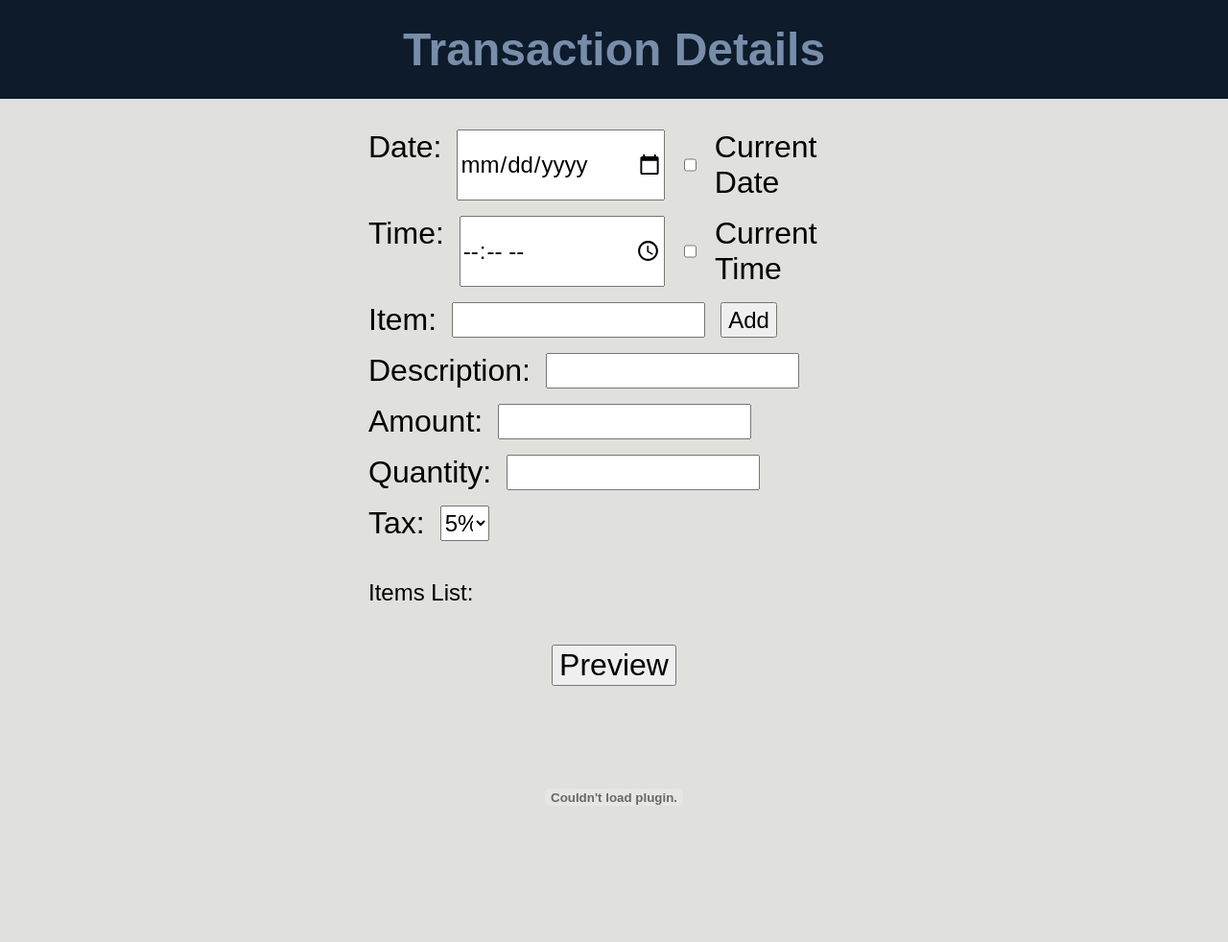
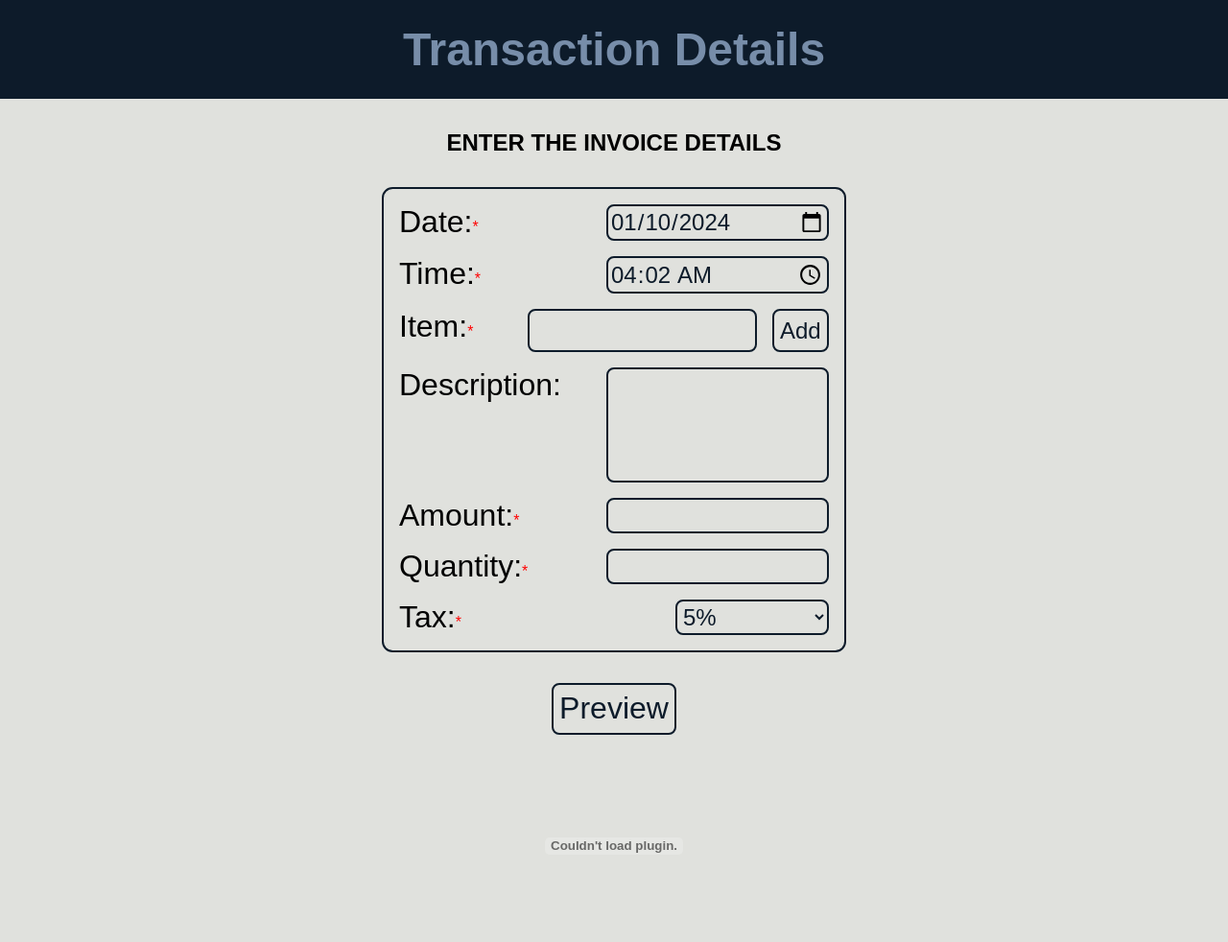
Before and after one commit to shreyas-078/invoice-generator, a Flask app: template templates/default.html in a window 1280 px wide. Shown: the whole page at 96% size. Before the commit the page ends 839 px from the top, so only its background shows below. Run offline with Flask 3, Linux system fonts and the light colour scheme; the template is opened without the code that fills it, so the values that code supplies are empty; some libraries are stand-ins or nearby versions; some web fonts are replaced.

Commit message:
Added Auto Date and Time Detection & Made Layout Changes

```diff
--- a/app.py
+++ b/app.py
@@ -1,4 +1,5 @@
 from flask import Flask, render_template, request, jsonify  # Backend Server
+from flask_wtf.csrf import CSRFError
 from reportlab.lib.pagesizes import letter  # To create a new document with a template
 from reportlab.lib import colors  # For Colors
 import os
@@ -19,10 +20,20 @@ import json  # JSON Decoding
 # Creating Flask App
 app = Flask(__name__, static_folder="static", static_url_path="/static")
 
+store_name = ""
+store_phone = ""
+store_address = ""
+store_gstin = ""
+
 
 # Reportlab Function to create paragraph
 def create_paragraph(text, style):
     return Paragraph(text, style)
+
+
+@app.errorhandler(CSRFError)
+def handle_csrf_error(e):
+    return render_template("csrf_error.html", reason=e.description), 400
 
 
 # Homepage
@@ -33,7 +44,7 @@ def home():
 
 @app.route("/generate-pdf-template-1", methods=["POST"])
 def template_1():
-    data = json.loads(request.data.decode("utf-8"))
+    data = request.get_json()
     story = []
 
     # Creating a PDF Document Template
@@ -92,8 +103,22 @@ def template_1():
     story.append(college_header_table)
 
 
-@app.route("/default", methods=["GET", "POST"])
-def default_():
+@app.route("/default", methods=["POST"])
+def default_post():
+    global store_name, store_address, store_phone, store_gstin
+    data = request.get_json()
+    store_address = data.get("address")
+    store_name = data.get("name")
+    store_phone = data.get("phNo")
+    store_gstin = data.get("gstin")
+    return jsonify({"message": "Successful Upload of Data"})
+
+
+@app.route("/default-page", methods=["GET"])
+def default_get():
+    global store_address, store_gstin, store_name, store_phone
+    if store_phone == store_gstin == store_address == store_name == "":
+        return "<h1 style='text-align: center; width:100%;'>An Error Occured, this could happen if you try to load the default page without providing store details.<h1>"
     return render_template("default.html")
 
 
--- a/static/css/default-style.css
+++ b/static/css/default-style.css
@@ -25,7 +25,10 @@ body {
   flex-direction: column;
   align-items: flex-start;
   gap: 1rem;
-  width: 40vw;
+  width: 35vw;
+  border: 2px solid var(--heading-bg);
+  border-radius: 0.7rem;
+  padding: 1rem;
 }
 
 h1 {
@@ -43,11 +46,20 @@ h1 {
   cursor: text;
 }
 
+h2 {
+  margin: 0;
+}
+
+textarea {
+  resize: none;
+}
+
 .permanent-field-container {
   display: flex;
   flex-direction: row;
   gap: 1rem;
   width: 100%;
+  justify-content: space-between;
 }
 
 .all-inputs {
@@ -77,13 +89,58 @@ h1 {
   font-size: 1.5rem;
 }
 
+.item-input-container {
+  display: flex;
+  flex-direction: row;
+  justify-content: flex-end;
+  gap: 1rem;
+}
+
+#date-selector,
+#time,
+#item,
+#description,
+#amount,
+#quantity,
+#tax {
+  background-color: transparent;
+  padding: 2px;
+  border: 2px solid var(--heading-bg);
+  border-radius: 0.5rem;
+  color: var(--heading-bg);
+}
+
+#tax {
+  width: 10rem;
+}
+
+#item {
+  width: 65%;
+}
+
 .tax-input {
   font-size: 1.5rem;
   width: 10%;
 }
 
 button {
+  background-color: transparent;
   cursor: pointer;
+  padding: 0.4rem;
+  border: 2px solid var(--heading-bg);
+  border-radius: 0.5rem;
+  color: var(--heading-bg);
+  transition: all 0.3s;
+}
+
+button:hover {
+  background-color: var(--heading-bg);
+  color: var(--body-bg);
+}
+
+.important {
+  color: red;
+  font-size: 1rem;
 }
 
 .invisible {
--- a/static/css/style.css
+++ b/static/css/style.css
@@ -127,6 +127,11 @@ label:hover {
   margin: 0;
 }
 
+.important {
+  color: red;
+  font-size: 1rem;
+}
+
 .invisible {
   display: none;
 }
--- a/static/js/default-script.js
+++ b/static/js/default-script.js
@@ -1,5 +1,44 @@
 const addButton = document.getElementById("add");
 const itemList = document.getElementById("list-of-items");
+const dateSelector = document.getElementById("date-selector");
+const addItemButton = document.getElementById("add");
+const timeSelector = document.getElementById("time");
+
+const date = new Date();
+
+let currentDate;
+
+let day = date.getDate();
+let month = date.getMonth();
+let year = date.getFullYear();
+
+if (month < 10) {
+  if (date < 10) {
+    currentDate = `${year}-0${month}-0${day}`;
+  } else {
+    currentDate = `${year}-0${month}-${day}`;
+  }
+} else if (date < 10) {
+  currentDate = `${year}-${month}-0${day}`;
+}
+
+dateSelector.value = currentDate;
+
+const hour = date.getHours();
+const min = date.getMinutes();
+let time;
+
+if (hour < 10) {
+  if (min < 10) {
+    time = `0${hour}:0${min}:00`;
+  } else {
+    time = `0${hour}:${min}:00`;
+  }
+} else if (min < 10) {
+  time = `${hour}:0${min}:00`;
+}
+
+timeSelector.value = time;
 
 function displayList() {
   if (itemList.classList.contains("invisible")) {
--- a/templates/default.html
+++ b/templates/default.html
@@ -5,50 +5,50 @@
   <meta charset="UTF-8">
   <meta name="viewport" content="width=device-width, initial-scale=1.0">
   <link rel="stylesheet" href="{{ url_for('static', filename='css/default-style.css') }}">
+  <script src="{{ url_for('static', filename='js/default-script.js') }}" defer></script>
   <title>Invoice Generator</title>
 </head>
 
 <body>
   <h1>Transaction Details</h1>
+  <h2>ENTER THE INVOICE DETAILS</h2>
   <div id="main-div">
 
     <div class="permanent-field-container">
-      <label for="date" class="all-labels">Date: </label>
-      <input type="date" name="date" id="date" class="all-inputs">
-      <input type="checkbox" name="current-datecheck" id="datecheck">
-      <label for="current-datecheck" class="all-labels">Current Date</label>
+      <label for="date" class="all-labels">Date:<span class="important">*</span></label>
+      <input type="date" name="date" id="date-selector" class="all-inputs">
     </div>
 
     <div class="permanent-field-container">
-      <label for="time" class="all-labels">Time: </label>
+      <label for="time" class="all-labels">Time:<span class="important">*</span></label>
       <input type="time" name="time" id="time" class="all-inputs">
-      <input type="checkbox" name="current-timecheck" id="timecheck">
-      <label for="current-timecheck" class="all-labels">Current Time</label>
     </div>
 
     <div class="permanent-field-container">
-      <label for="item" class="all-labels">Item: </label>
-      <input type="text" name="item" id="item" class="all-inputs">
-      <button type="button" id="add">Add</button>
+      <label for="item" class="all-labels">Item:<span class="important">*</span></label>
+      <div class="item-input-container">
+        <input type="text" name="item" id="item" class="all-inputs">
+        <button type="button" id="add">Add</button>
+      </div>
     </div>
 
     <div class="permanent-field-container">
-      <label for="description" class="all-labels">Description: </label>
-      <input type="text" name="description" id="description" class="all-inputs">
+      <label for="description" class="all-labels">Description:</label>
+      <textarea name="description" id="description" cols="30" rows="4" class="all-inputs"></textarea>
     </div>
 
     <div class="permanent-field-container">
-      <label for="amount" class="all-labels">Amount: </label>
+      <label for="amount" class="all-labels">Amount:<span class="important">*</span></label>
       <input type="number" name="amount" id="amount" class="all-inputs">
     </div>
 
     <div class="permanent-field-container">
-      <label for="quantity" class="all-labels">Quantity: </label>
+      <label for="quantity" class="all-labels">Quantity:<span class="important">*</span></label>
       <input type="number" name="quantity" id="quantity" class="all-inputs">
     </div>
 
     <div class="permanent-field-container">
-      <label for="tax" class="all-labels">Tax: </label>
+      <label for="tax" class="all-labels">Tax:<span class="important">*</span></label>
       <select name="tax" id="tax" class="tax-input">
         <option>5%</option>
         <option>12%</option>
@@ -56,8 +56,9 @@
         <option>28%</option>
       </select>
     </div>
-
-    <div class="items-list">
+  </div>
+  <div class="external-feature">
+    <div class="items-list invisible">
       <p>Items List:</p>
       <ul class="invisible" id="list-of-items">
       </ul>
@@ -68,7 +69,6 @@
       <embed type="application/pdf" src="https://clri-ltc.ca/files/2018/09/TEMP-PDF-Document.pdf" width="500"
         height="200">
     </div>
-
   </div>
 </body>
 
```
Also changed, not shown: static/js/script.js (+51 -5 lines), templates/index.html (+11 -8 lines), 1 other file.
